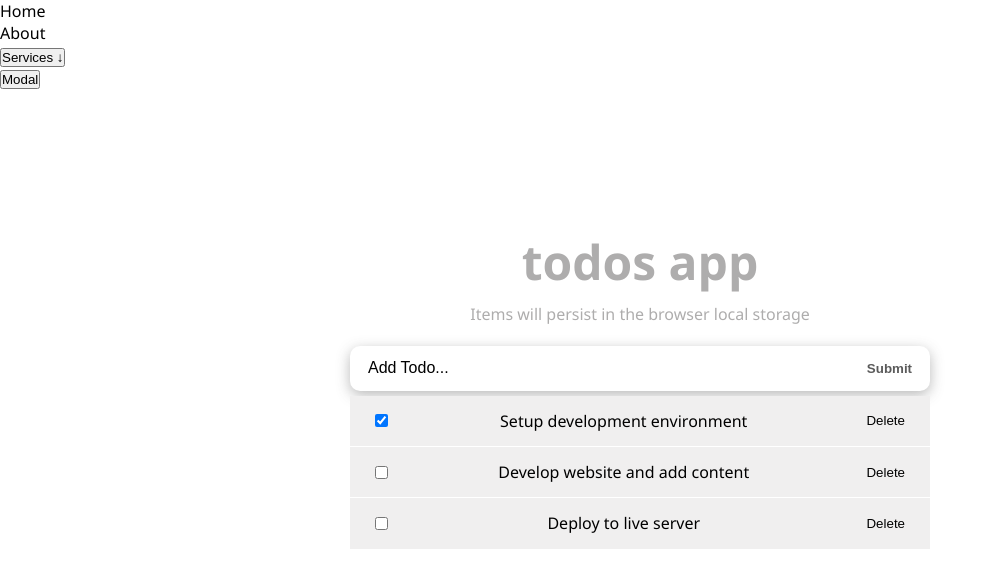
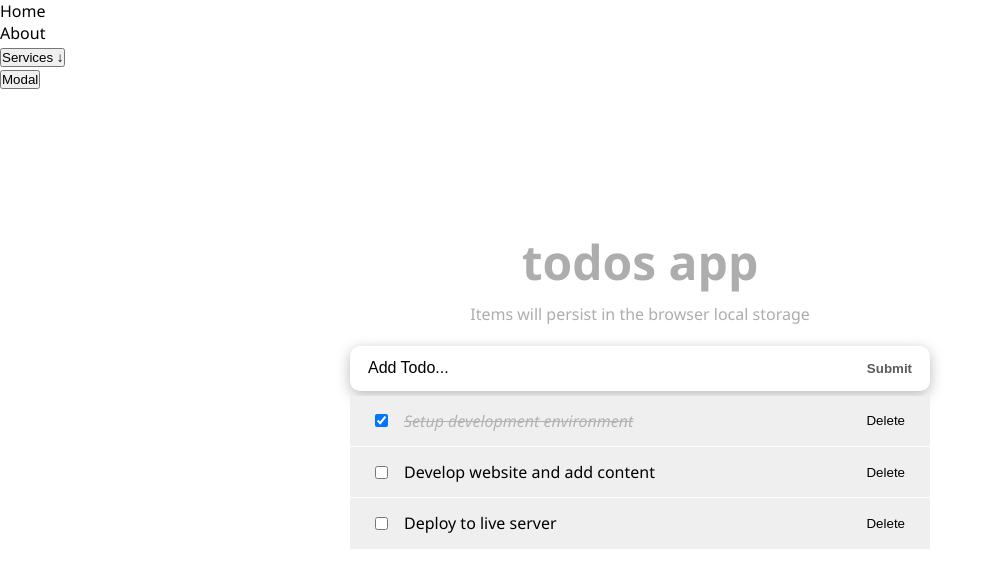
Before and after one commit to lordksix/todo-react, a React (Vite) app: page / in a window 1280 px wide. Shown: the top 588 px of the page, without its empty margins (0-999 px from the left). Built offline with nearby package versions, Linux system fonts and the light colour scheme.

Commit message:
Add completed style

```diff
--- a/src/components/TodoItem.jsx
+++ b/src/components/TodoItem.jsx
@@ -1,6 +1,12 @@
 import styles from '@/styles/TodoItem.module.scss';
 
 const TodoItem = ({ itemProp, handleChange, delTodo }) => {
+  const completedStyle = {
+    fontStyle: 'italic',
+    color: '#595959',
+    opacity: 0.4,
+    textDecoration: 'line-through',
+  };
   return (
     <li className={styles.item}>
       <div className={styles.content}>
@@ -10,7 +16,9 @@
           onChange={() => handleChange(itemProp.id)}
         />
         <button onClick={() => delTodo(itemProp.id)}>Delete</button>
-        {itemProp.title}
+        <span style={itemProp.completed ? completedStyle : null}>
+          {itemProp.title}
+        </span>
       </div>
 
     </li>
```
